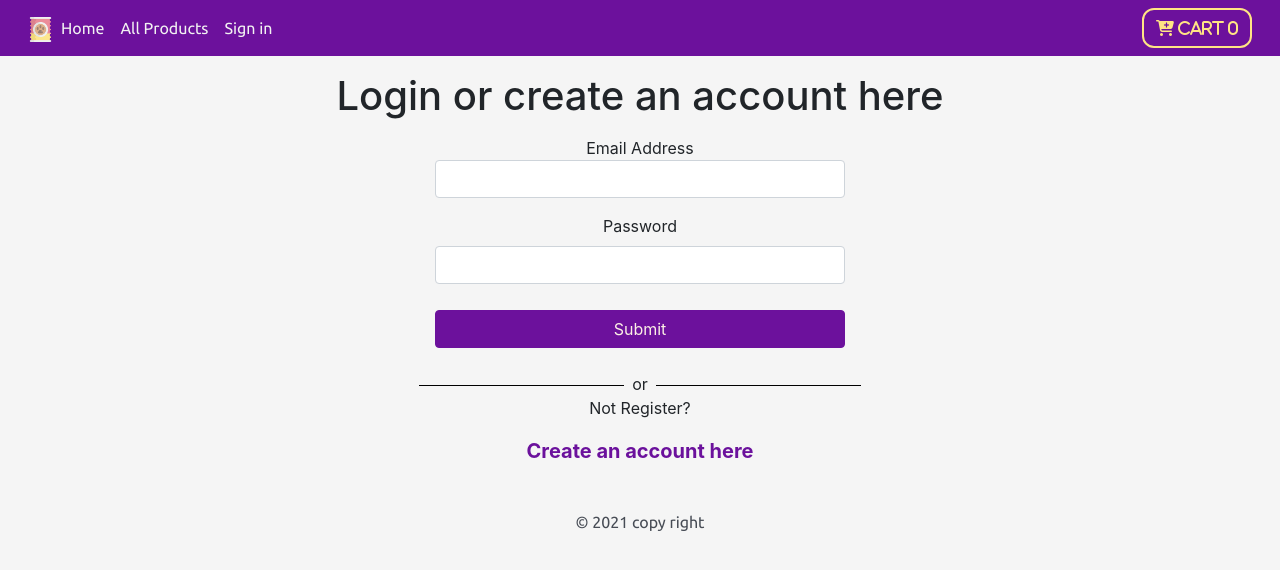
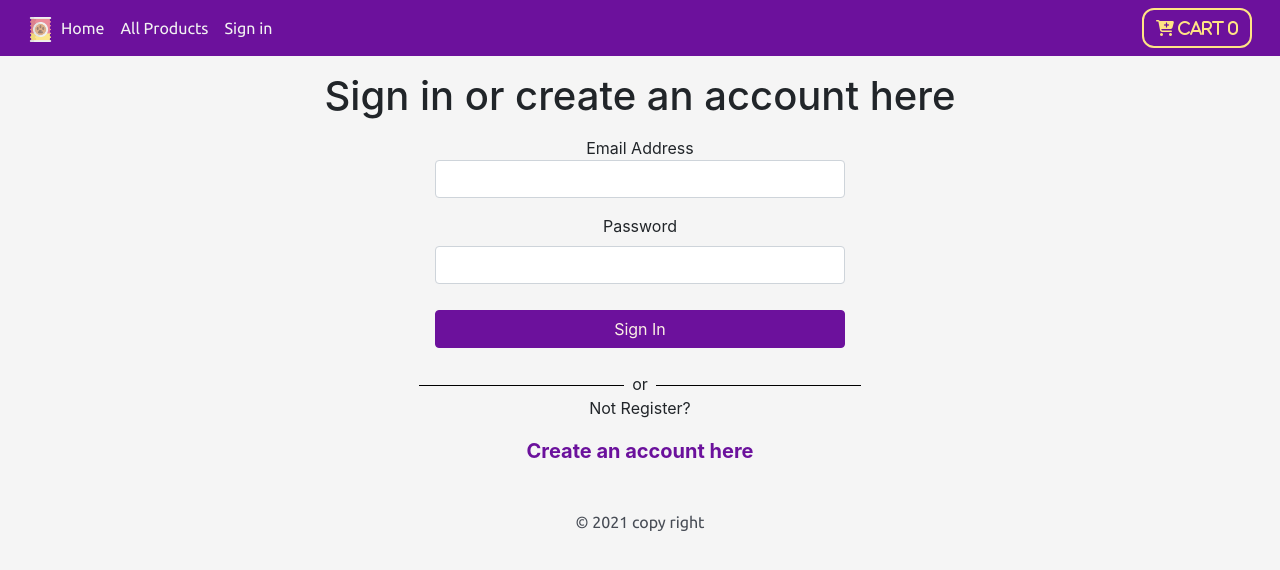
Before and after one commit to Automaton1989/commerceSite, a React (Create React App) app in the folder front/: page /login in a window 1280 px wide. Shown: the top 570 px of the page. Built offline with nearby package versions, Linux system fonts and the light colour scheme; no server answers; a web font is replaced by a local one.

Commit message:
change word in buttons

```diff
--- a/front/src/components/LoginForm.js
+++ b/front/src/components/LoginForm.js
@@ -82,7 +82,7 @@ function LoginForm({ setUser }) {
         <div className="mb-3">{error}</div>
       </div>
       <button type="submit" className="btn btn-color btn-block">
-        Submit
+        Sign In
       </button>
     </form>
   );
--- a/front/src/components/RegisterForm.js
+++ b/front/src/components/RegisterForm.js
@@ -129,7 +129,7 @@ function RegisterForm() {
         <div className="mb-3">{error}</div>
       </div>
       <button type="submit" className="btn btn-color btn-block">
-        Submit
+        Register
       </button>
       <Link to="/login" className="link">
         Already have an account?
--- a/front/src/page/Login.js
+++ b/front/src/page/Login.js
@@ -6,7 +6,7 @@ function Login({ setUser }) {
     <div className="container-fluid">
       <div className="row">
         <div className="text-center col-12">
-          <h1 className="title">Login or create an account here</h1>
+          <h1 className="title">Sign in or create an account here</h1>
           <div className="col-md-4 offset-md-4">
             <LoginForm setUser={setUser} />
             <div className="py-4">
--- a/front/src/page/Register.js
+++ b/front/src/page/Register.js
@@ -5,7 +5,7 @@ function Register() {
     <div className="container-fluid">
       <div className="row">
         <div className="text-center col-12 carts">
-          <h1>Register</h1>
+          <h1>Create an account</h1>
           <div className="col-md-4 offset-md-4">
             <RegisterForm />
           </div>
```
